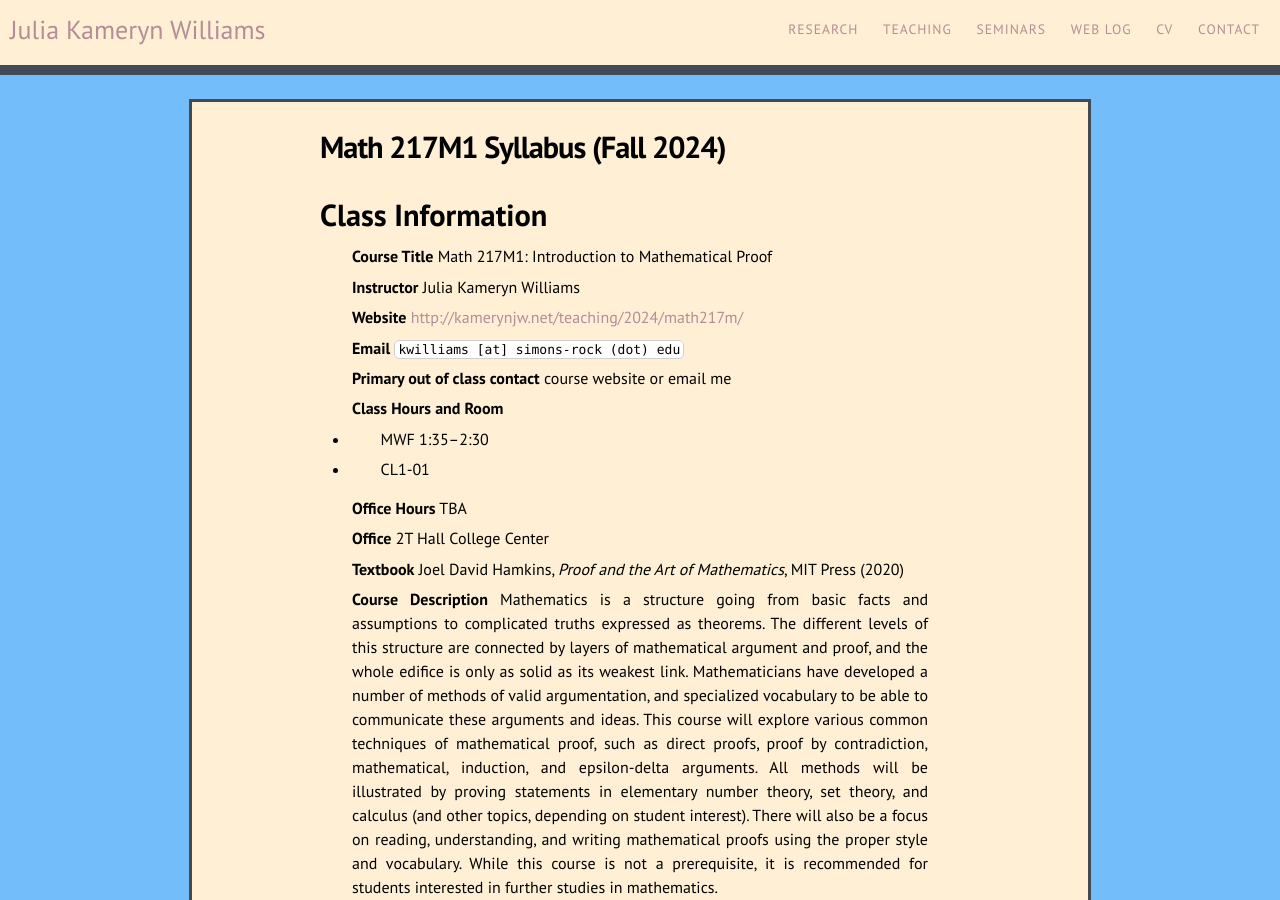
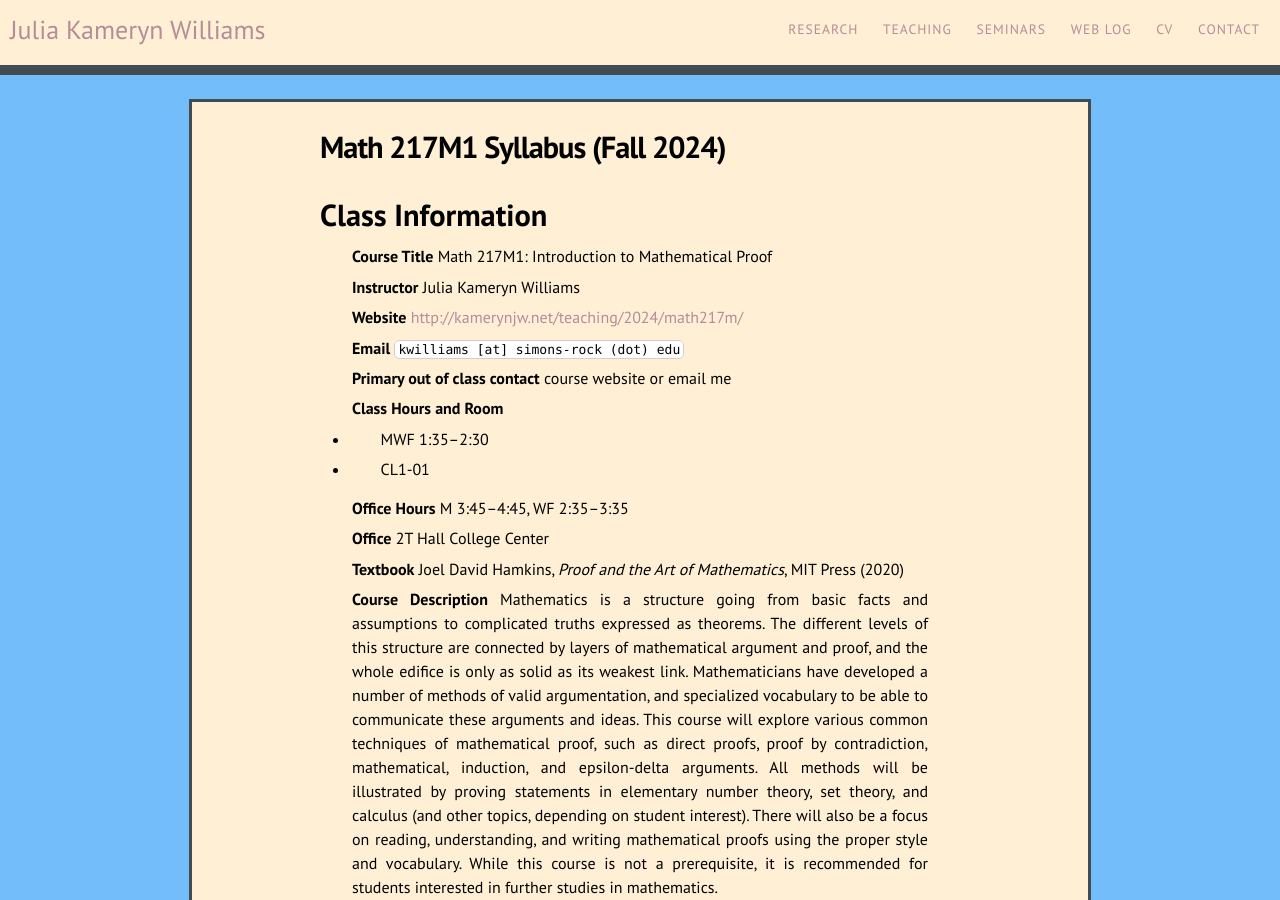
Before and after one commit to kamerynjw/kamerynjw.github.io, a Jekyll site: the page built from teaching/2024/math217m/syllabus.md, in a window 1280 px wide and 900 px high. Built offline with Jekyll 4.4.1, drawn with Linux system fonts in a browser that asks for light colours; nearby versions of some CDN libraries.

Commit message:
added offic ehours to syllabusises

```diff
--- a/teaching/2024/math217m/syllabus.md
+++ b/teaching/2024/math217m/syllabus.md
@@ -25,7 +25,7 @@ Class Information
 
 * CL1-01
 
-**Office Hours** TBA
+**Office Hours** M 3:45–4:45, WF 2:35–3:35
 
 **Office** 2T Hall College Center
 
```
Also changed, not shown: teaching/2024/math210/syllabus.md (+1 -1 lines).
